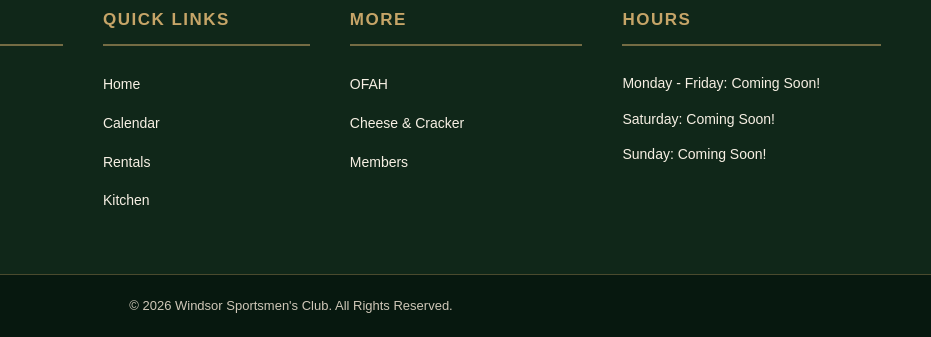
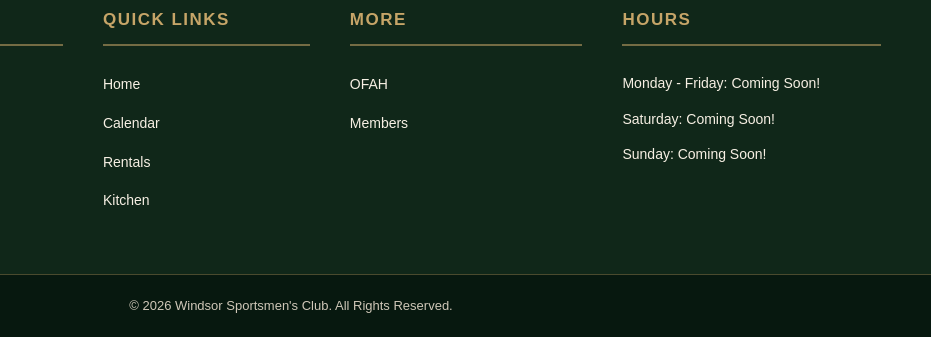
Before and after one commit to SilverMum/WSC, a plain HTML site: page calendar.html in a window 1280 px wide. Shown: the part 1324-1661 px from the top of the page, 349-1280 px from the left. Drawn offline with Linux system fonts and the light colour scheme.

Commit message:
Remove Cheese & Cracker link from calendar.html

```diff
--- a/calendar.html
+++ b/calendar.html
@@ -284,7 +284,6 @@
 
             <ul>
                 <li><a href="ofha.html">OFAH</a></li>
-                <li><a href="cheese-cracker.html">Cheese & Cracker</a></li>
                 <li><a href="members.html">Members</a></li>
             </ul>
         </div>
```
